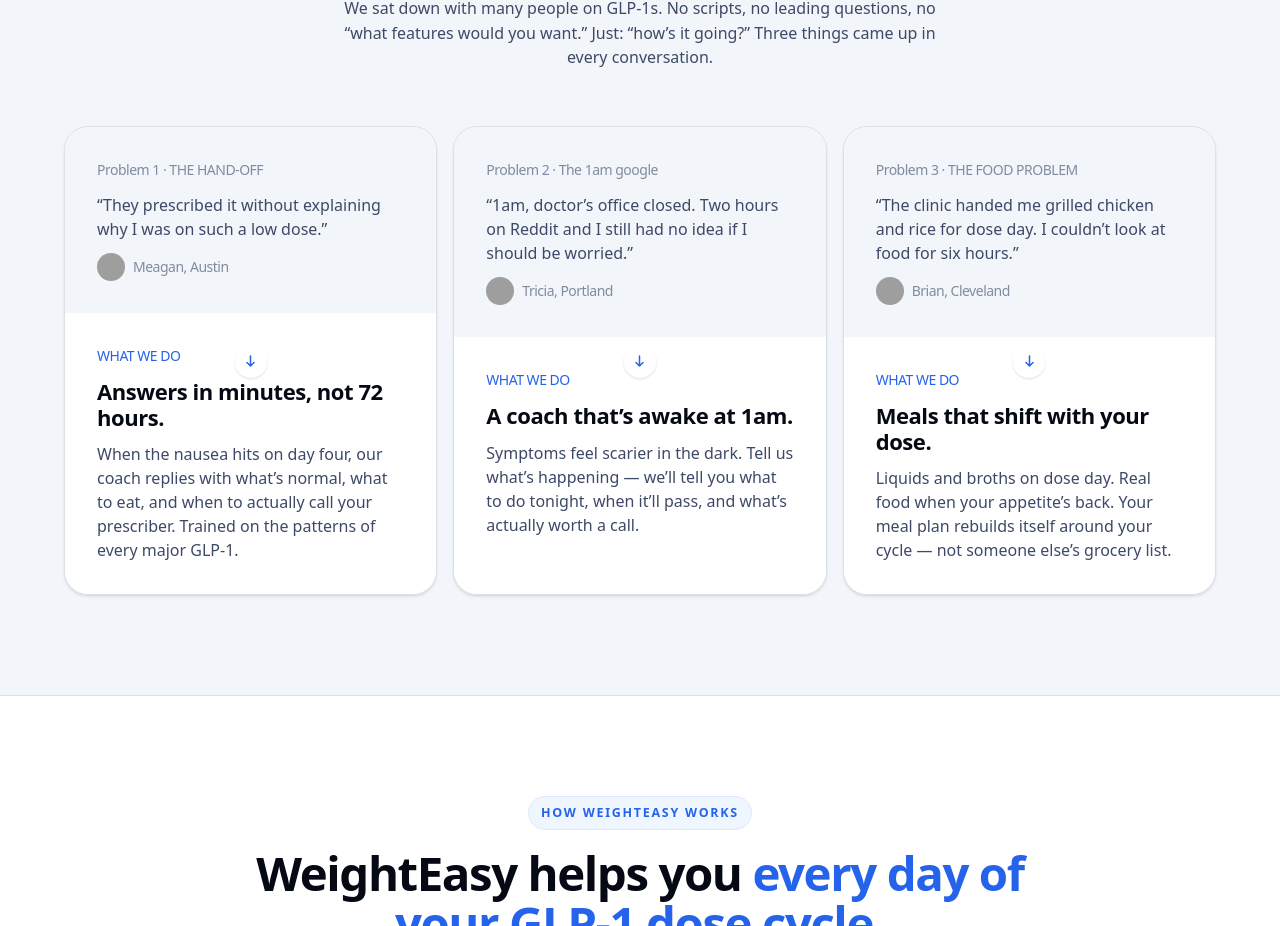
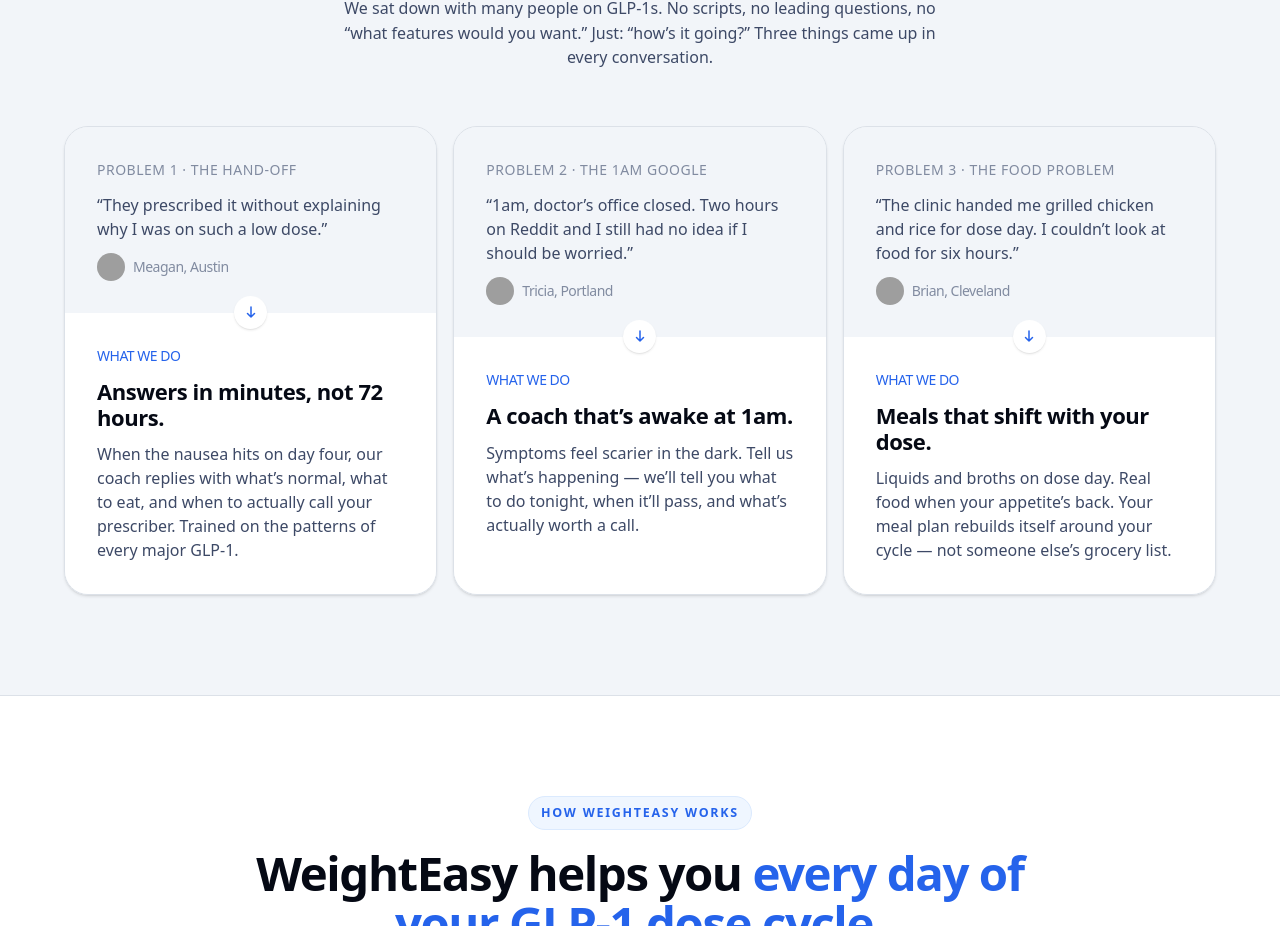
Before and after one commit to fahimtaphealth/weighteasy-site, a Next.js app: page / in a window 1280 px wide. Shown: the part 1215-2141 px from the top of the page. Built offline with nearby package versions, Linux system fonts and the light colour scheme; grey boxes are pictures that could not be loaded; a web font is replaced by a local one.

Commit message:
Fix SupportGap: uppercase labels, center arrow at section boundary

```diff
--- a/components/SupportGap.tsx
+++ b/components/SupportGap.tsx
@@ -18,7 +18,7 @@
   },
   {
     num: "2",
-    label: "The 1am google",
+    label: "THE 1AM GOOGLE",
     quote:
       "“1am, doctor’s office closed. Two hours on Reddit and I still had no idea if I should be worried.”",
     who: "Tricia, Portland",
@@ -72,7 +72,7 @@
             <motion.div
               key={item.num}
               variants={fadeUp}
-              className="relative flex flex-col overflow-hidden rounded-[24px] border border-line"
+              className="flex flex-col overflow-hidden rounded-[24px] border border-line"
               style={{
                 boxShadow:
                   "0 2px 3px rgba(0,0,0,0.08), 0 1px 1px rgba(0,0,0,0.05)",
@@ -80,7 +80,7 @@
             >
               {/* ── Top: Problem (gray bg) ── */}
               <div className="bg-[#f2f5f9] p-8">
-                <p className="text-[0.875rem] font-medium tracking-[-0.5px] text-muted-2">
+                <p className="text-[0.875rem] font-medium uppercase tracking-[0.5px] text-muted-2">
                   Problem {item.num} &middot; {item.label}
                 </p>
                 <p className="mt-3 text-[1rem] leading-[1.5] text-muted">
@@ -102,10 +102,10 @@
               </div>
 
               {/* ── Floating arrow button ── */}
+              <div className="relative z-10 -mb-[16px] -mt-[17px] flex justify-center">
                 <div
-                className="absolute left-1/2 z-10 flex h-[33px] w-[33px] -translate-x-1/2 items-center justify-center rounded-full bg-white"
+                  className="flex h-[33px] w-[33px] items-center justify-center rounded-full bg-white"
                   style={{
-                  top: "calc(50% - 16px)",
                     boxShadow:
                       "0 1.5px 2.25px rgba(0,0,0,0.08), 0 0.75px 0.75px rgba(0,0,0,0.05)",
                   }}
@@ -125,6 +125,7 @@
                     strokeLinejoin="round"
                   />
                 </svg>
+                </div>
               </div>
 
               {/* ── Bottom: Solution (white bg) ── */}
```
Lines whose indentation alone changed are shown as unchanged.
